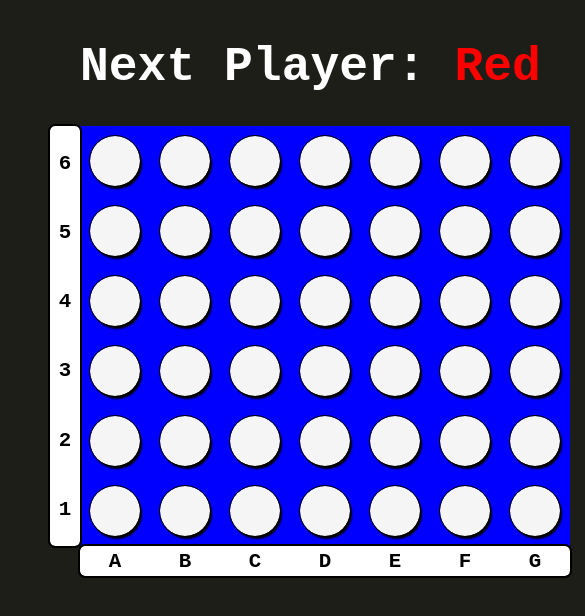
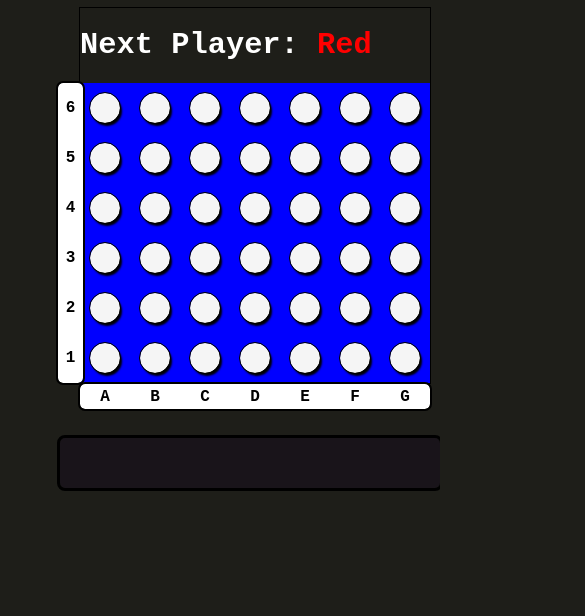
Before and after one commit to wwilliamwai/fourinarow, a React (Vite) app: page / in a window 390 px wide. Shown: the top 616 px of the page, 585 px wide, since content can reach past the window. Built offline with nearby package versions, Linux system fonts and the light colour scheme.

Commit message:
changed viewport for mobile devices

```diff
--- a/src/App.css
+++ b/src/App.css
@@ -7,16 +7,16 @@ body {
 .game {
   position: absolute;
   left: 80px;
-  width: 570px;
+  outline: 1px solid black;
 }
 .game-over {
   color: white;
-  font-size: 3rem;
+  font-size: 2.5rem;
   font-family:'Courier New', Courier, monospace;
 }
 .next-player {
   color: white;
-  font-size: 3rem;
+  font-size: 2.5rem;
   font-family: 'Courier New', Courier, monospace;
 }
 .red {
@@ -48,7 +48,7 @@ body {
   align-items: center;
   text-align: center;
   position: absolute;
-  top: 538px;
+  top: 520px;
   width: 490px;
   height: 30px;
   background-color: white;
@@ -85,14 +85,14 @@ p {
   box-shadow: 2px 3px 2px;
 }
 .history-container {
-  display: grid;
-  grid-template-rows: repeat(14, 1fr);
-  grid-auto-flow: column;
-  gap: 10px 20px;
+  display: flex;
+  flex-direction: column-reverse;
+  overflow: auto;
   background-color: rgb(25, 20, 26);
   position: absolute;
-  width: 1200px;
-  height: 840px;
+  width: 500px;
+  min-height: 50px;
+  max-height: 500px;
   left: 510px;
   top: 90px;
   border-radius: 5px;
@@ -104,3 +104,38 @@ p {
   white-space: nowrap;
   color: white;
 }
+@media (max-width: 678px) {
+  .next-player {
+    font-size: 1.9rem;
+  }
+  .game-over {
+    font-size: 1.9rem;
+  }
+  .circle {
+    width: 30px;
+    height: 30px;
+  }
+  .square {
+    width: 50px;
+    height: 50px;
+  }
+  .number-col {
+    left: -22px;
+    width: 25px;
+    height: 300px;
+  }
+  .letter-row {
+    width: 350px;
+    height: 25px;
+    top: 376px;
+  }
+  p {
+    font-size: 1rem;
+  }
+  .history-container {
+    width: 380px;
+    max-height: 200px;
+    left: -20px;
+    top: 430px;
+  }
+}
--- a/src/App.jsx
+++ b/src/App.jsx
@@ -92,7 +92,7 @@ export default function Game() {
       <div className="history-container">
       {moveHistory.map((moveLocation, index) =>
         <p className="history-text"key={index}>{index + 1}. {index % 2 == 0 ? <span className="red">Red</span> : <span className="yellow">Yellow</span>} has placed a token on <span className="blue">{moveLocation}</span></p>
-      )}
+      ).reverse()}
       </div>
     </div>
     </>
```
